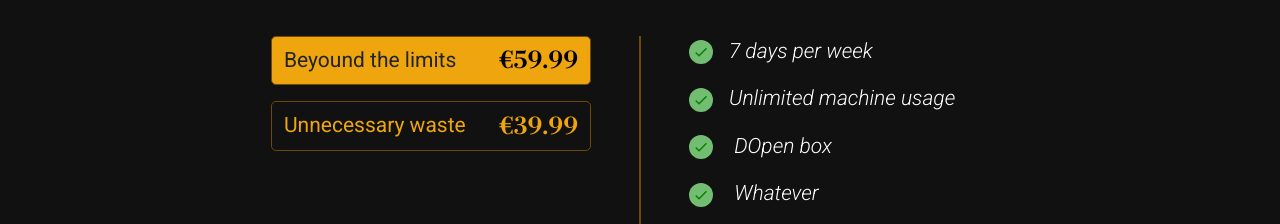
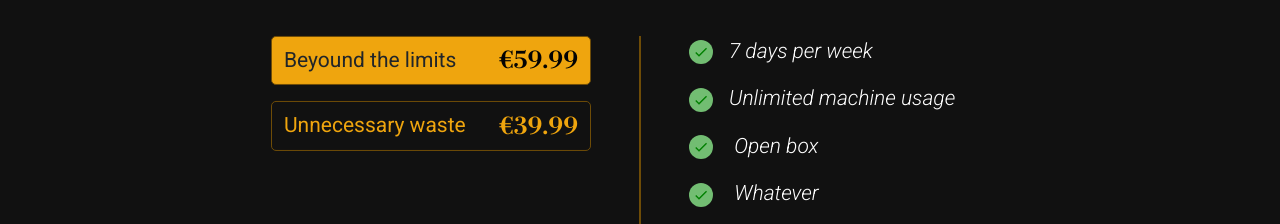
Before and after one commit to Yevhenbk/los-tercios, a React (Create React App) app: page /classes in a window 1280 px wide. Shown: the part 3080-3304 px from the top of the page. Built offline with nearby package versions, Linux system fonts and the light colour scheme.

Commit message:
quick bug fix

```diff
--- a/src/components/Tariffs/Tariffs.tsx
+++ b/src/components/Tariffs/Tariffs.tsx
@@ -27,7 +27,7 @@ const Tariffs: React.FC = () => {
         <ul className='tariffs__list'>
           <li><MdDone className='done__icon'/>{tariff ? <span>7 days per week</span> : <span>2 days per week</span>}</li>
           <li><MdDone className='done__icon'/><span>Unlimited machine usage</span></li>
-          <li>{tariff ? <><MdDone className='done__icon'/> <span>DOpen box</span></> : <><GrClose className='close__icon'/><span className='line__through'>Open box</span></>}</li>
+          <li>{tariff ? <><MdDone className='done__icon'/> <span>Open box</span></> : <><GrClose className='close__icon'/><span className='line__through'>Open box</span></>}</li>
           <li>{tariff ? <><MdDone className='done__icon'/> <span>Whatever</span></> : <><GrClose className='close__icon'/><span className='line__through'>Whatever</span></>}</li>
           <li>{tariff ? <><MdDone className='done__icon'/> <span>Whatever</span></> : <><GrClose className='close__icon'/><span className='line__through'>Whatever</span></>}</li>
           <li><MdDone className='done__icon'/><span>Whatever</span></li>
```
